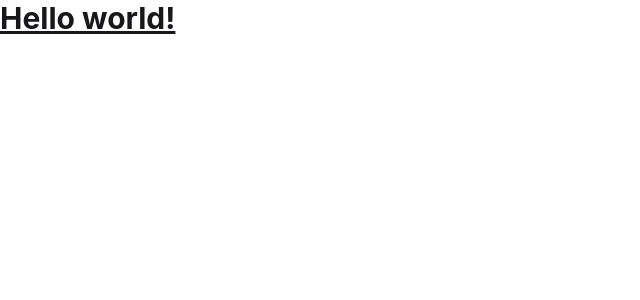
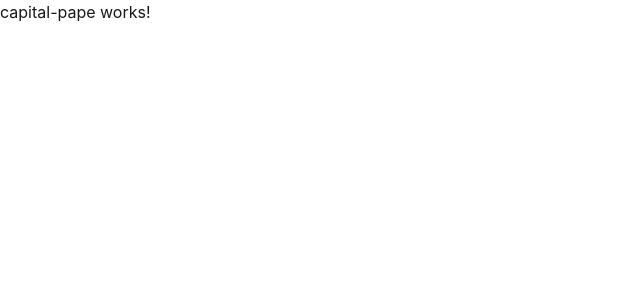
Before and after one commit to CarlosGal19/Angular_Country_SPA, an Angular app: page /country in a window 1280 px wide. Before the commit this address led to /. Shown: the top 300 px of the page, without its empty margins (0-640 px from the left). Built offline with nearby package versions, Linux system fonts and the light colour scheme.

Commit message:
feat: set up routes

```diff
--- a/src/app/app.html
+++ b/src/app/app.html
@@ -1,3 +1 @@
-<h1 class="text-3xl font-bold underline">
-  Hello world!
-</h1>
+<router-outlet />
--- a/src/app/app.routes.ts
+++ b/src/app/app.routes.ts
@@ -1,3 +1,17 @@
 import { Routes } from '@angular/router';
+import { HomePage } from './country/pages/home-page/home-page';
 
-export const routes: Routes = [];
+export const routes: Routes = [
+  {
+    path: '',
+    component: HomePage,
+  },
+  {
+    path: 'country',
+    loadChildren: () => import('./country/country.routes')
+  },
+  {
+    path: '**',
+    redirectTo: '',
+  }
+];
--- /dev/null
+++ b/src/app/country/country.routes.ts
@@ -0,0 +1,11 @@
+import { Routes } from "@angular/router";
+import { CapitalPape } from "./pages/capital-pape/capital-pape";
+
+const countryRoutes: Routes = [
+  {
+    path: '',
+    component: CapitalPape
+  }
+]
+
+export default countryRoutes;
```
